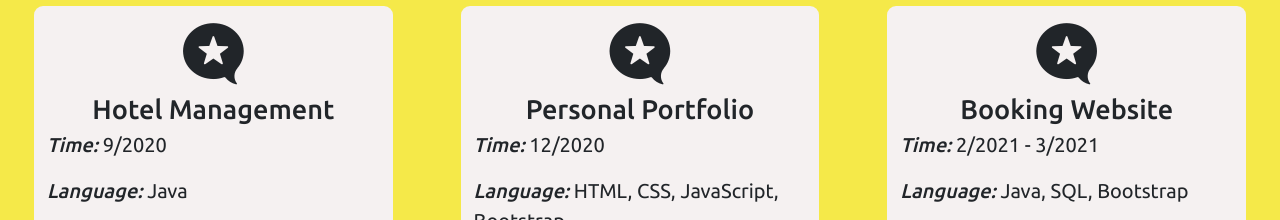
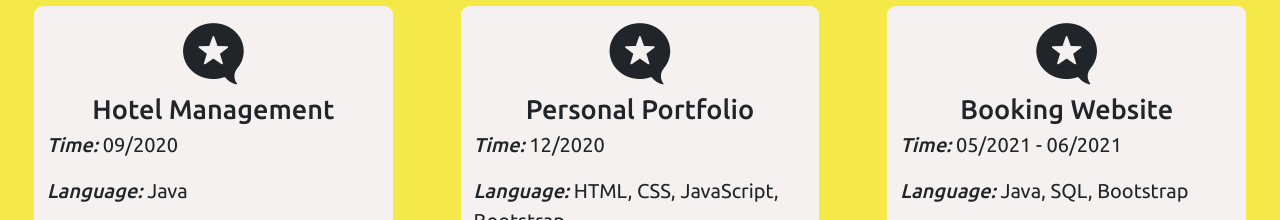
Before and after one commit to letrung2719/My-Portfolio-Website, a plain HTML site: page index.html in a window 1280 px wide. Shown: the part 2620-2840 px from the top of the page. Drawn offline with nearby package versions, Linux system fonts and the light colour scheme; a script that the page names is missing.

Commit message:
change information

```diff
--- a/index.html
+++ b/index.html
@@ -125,7 +125,7 @@
                 <div class="box">
                     <i class="fab fa-microblog"></i>
                     <div class="text">Hotel Management</div>
-                    <p><span>Time:</span> 9/2020</p>
+                    <p><span>Time:</span> 09/2020</p>
                     <p><span>Language:</span> Java</p>
                     <p id="des"><span>Description:</span> Grasp principles of OOP and apply proficiently basic knowledge
                         about attributes, class, object, Collection...</p>
@@ -141,7 +141,7 @@
                 <div class="box">
                     <i class="fab fa-microblog"></i>
                     <div class="text">Booking Website</div>
-                    <p><span>Time:</span> 2/2021 - 3/2021</p>
+                    <p><span>Time:</span> 05/2021 - 06/2021</p>
                     <p><span>Language:</span> Java, SQL, Bootstrap</p>
                     <p id="des"><span>Description:</span> Know how to build web interfaces with Bootstrap and design database
                         with Microsoft SQL Server Management</p>
```
